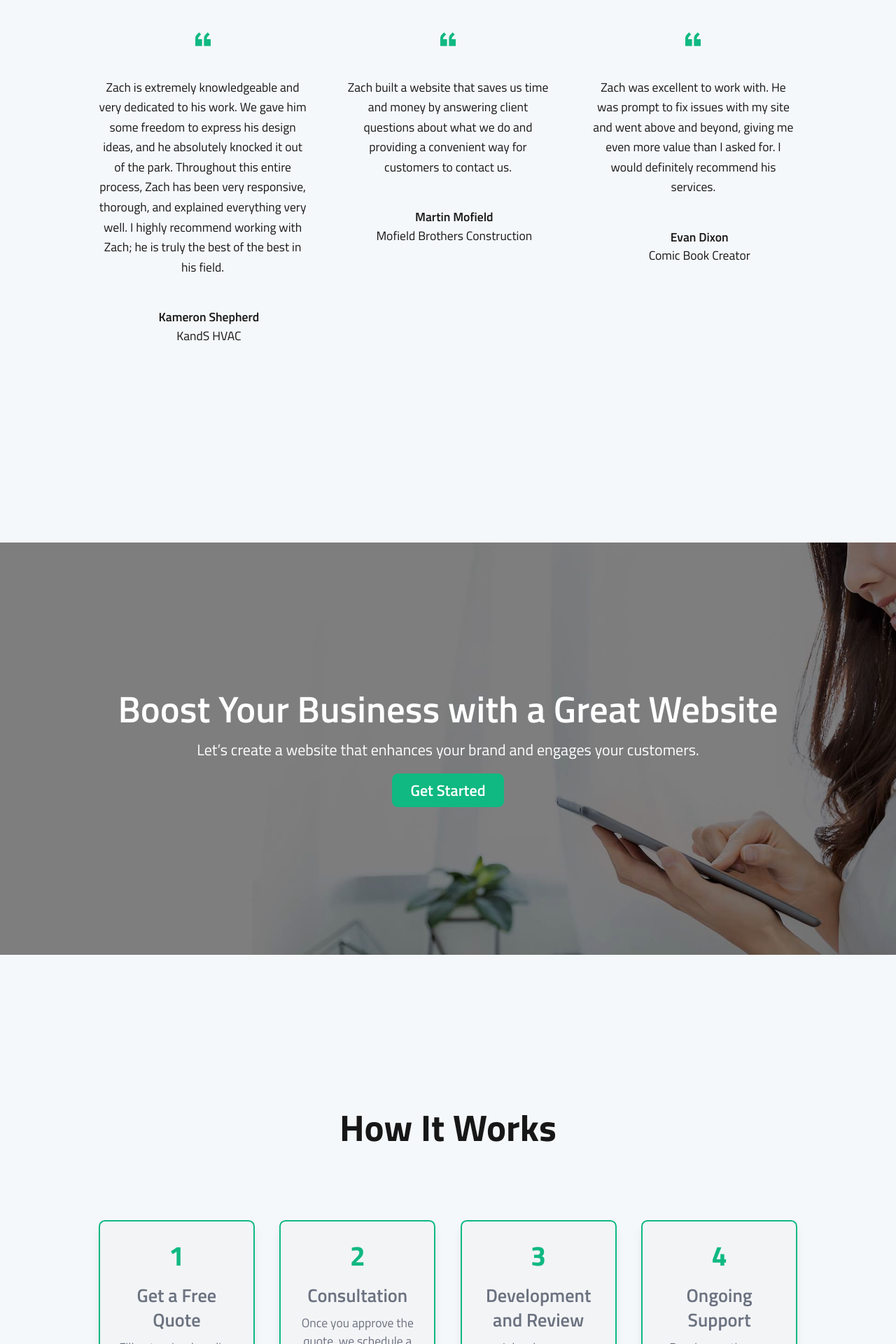
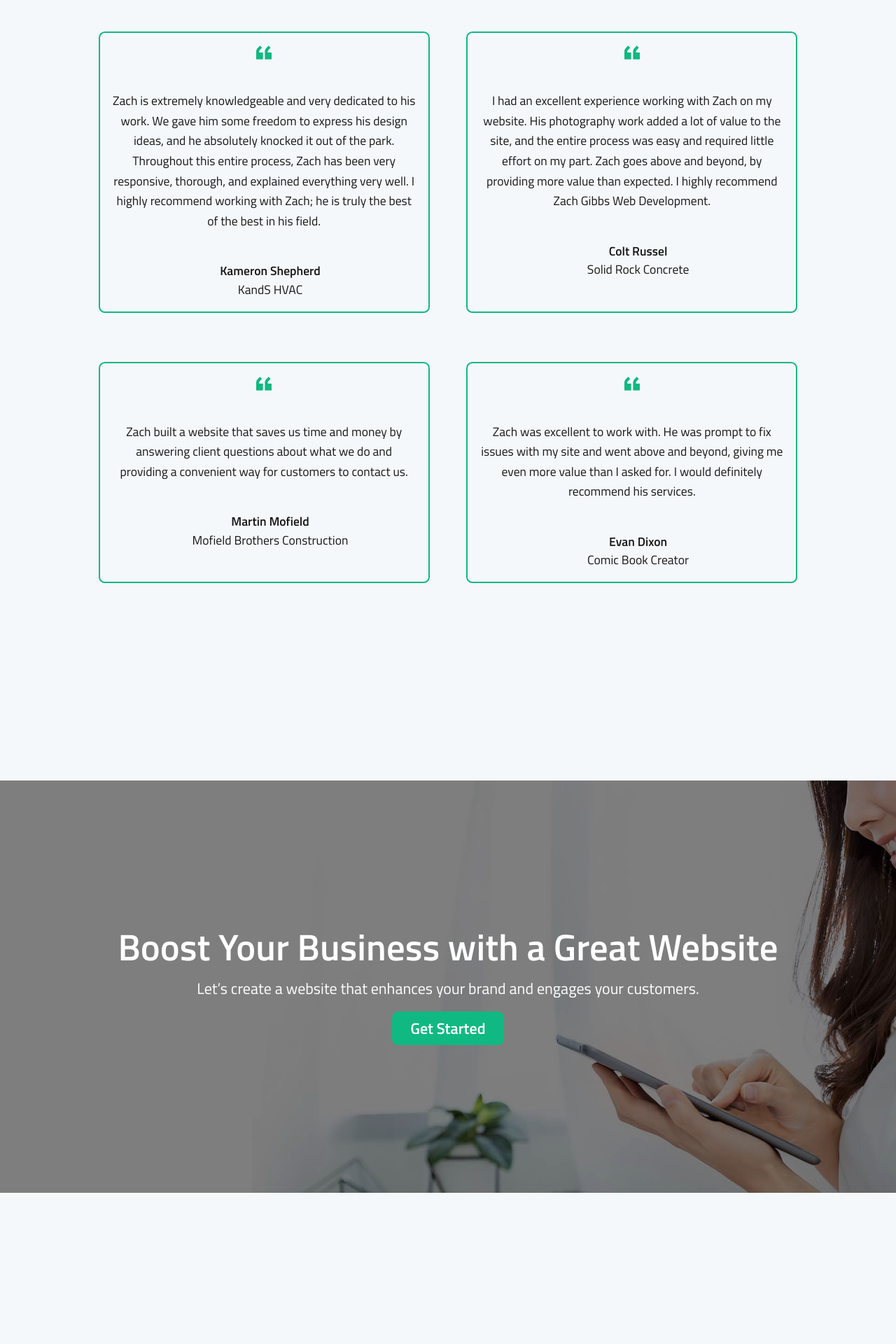
Before and after one commit to Zgibbs58/zach-web-dev-nextjs, a Next.js app: page / in a window 1280 px wide. Shown: the part 4240-6160 px from the top of the page at 70% size. Built offline with nearby package versions, Linux system fonts and the light colour scheme.

Commit message:
updated new testimonials and fixed hardcoded text value for steps.

```diff
--- a/src/app/about/page.tsx
+++ b/src/app/about/page.tsx
@@ -82,6 +82,12 @@ export default function about() {
                 "Zach is extremely knowledgeable and very dedicated to his work. We gave him some freedom to express his design ideas, and he absolutely knocked it out of the park. Throughout this entire process, Zach has been very responsive, thorough, and explained everything very well. I highly recommend working with Zach; he is truly the best of the best in his field.",
             },
             {
+              name: "Colt Russel",
+              quote:
+                "I had an excellent experience working with Zach on my website. His photography work added a lot of value to the site, and the entire process was easy and required little effort on my part. Zach goes above and beyond, by providing more value than expected. I highly recommend Zach Gibbs Web Development.",
+              title: "Solid Rock Concrete",
+            },
+            {
               name: "Martin Mofield",
               title: "Mofield Brothers Construction",
               quote:
--- a/src/app/components/StepsSection.tsx
+++ b/src/app/components/StepsSection.tsx
@@ -3,12 +3,17 @@ import StepCard from "./StepCard";
 
 const StepsSection = () => {
   return (
-    <div className="relative flex flex-col justify-center items-center text-center gap-24 px-8 lg:px-32 mt-32 py-20 lg:max-h-screen overflow-hidden">
+    <div className="relative mt-32 flex flex-col items-center justify-center gap-24 overflow-hidden px-8 py-20 text-center lg:max-h-screen lg:px-32">
       {/* <div className="absolute inset-0 bg-cover bg-right-left" style={{ backgroundImage: "url('/images/stepsSection.jpg')" }}></div>
       <div className="absolute inset-0 bg-black opacity-20"></div> */}
-      <h2 className="relative text-3xl lg:text-5xl font-bold">How It Works</h2>
-      <div className="relative grid grid-cols-1 md:grid-cols-2 xl:grid-cols-4 gap-8 text-[#6b7280]">
-        <StepCard delayVal={0} stepNum={1} title="Get a Free Quote" text="Fill out a simple online form to receive a free quote for your project." />
+      <h2 className="relative text-3xl font-bold lg:text-5xl">How It Works</h2>
+      <div className="relative grid grid-cols-1 gap-8 text-lightText md:grid-cols-2 xl:grid-cols-4">
+        <StepCard
+          delayVal={0}
+          stepNum={1}
+          title="Get a Free Quote"
+          text="Fill out a simple online form to receive a free quote for your project."
+        />
         <StepCard
           delayVal={0.05}
           stepNum={2}
@@ -21,7 +26,12 @@ const StepsSection = () => {
           title="Development and Review"
           text="I develop your website, and you review the final product before it goes live."
         />
-        <StepCard delayVal={0.15} stepNum={4} title="Ongoing Support" text="Receive continuous support and maintenance for your site." />
+        <StepCard
+          delayVal={0.15}
+          stepNum={4}
+          title="Ongoing Support"
+          text="Receive continuous support and maintenance for your site."
+        />
       </div>
       <div className="relative">
         <Button variant="primary" link="contact">
--- a/src/app/components/TestimonialSection.tsx
+++ b/src/app/components/TestimonialSection.tsx
@@ -2,13 +2,13 @@ import QuoteSvg from "../assets/QuoteSvg";
 
 const Testimonial = ({ testimonial }: { testimonial: Testimonial }) => (
   <>
-    <div className="flex flex-col gap-10 xl:w-1/2 w-full text-center items-center">
+    <div className="flex h-full w-auto flex-col items-center gap-10 rounded-lg border-2 border-emerald-500 p-4 text-center">
       <QuoteSvg />
-      <p className="leading-relaxed inline-block">
+      <p className="inline-block leading-relaxed">
         {testimonial.quote}
         {/* <svg className="inline-block align-top ml-1" xmlns="http://www.w3.org/2000/svg" width="10" height="10" viewBox="0 0 16 16" fill="#10b981"><path d="M14.4184 12.699L12.1173 15.0002L9.99599 12.8788L12.2629 10.6119C12.6579 10.2169 13 9.5652 13 8.99613V7.99611L9 7.99609L9 0.996095L16 0.996095V8.99613C16 10.4766 15.3944 11.7231 14.4184 12.699Z"/><path d="M5.41845 12.699L3.11731 15.0002L0.99599 12.8788L3.26295 10.6119C3.65789 10.2169 4 9.5652 4 8.99612V7.99611L0 7.99609L6.11959e-07 0.996094L7 0.996094L7 8.99613C7 10.4766 6.39441 11.7231 5.41845 12.699Z"/></svg> */}
       </p>
-      <div className="flex flex-col ml-4 justify-between">
+      <div className="ml-4 flex flex-col justify-between">
         <p className="font-semibold">{testimonial.name}</p>
         <p className="">{testimonial.title}</p>
       </div>
@@ -27,9 +27,11 @@ interface TestimonialsProps {
 }
 
 const TestimonialSection = ({ testimonials }: TestimonialsProps) => (
-  <section className="my-48 lg:my-64 px-8 lg:px-32">
-    <p className="text-3xl lg:text-5xl font-bold mb-12 md:mb-24 text-center">Success In Their Words</p>
-    <div className="flex flex-wrap justify-center xl:flex-nowrap gap-y-16 gap-x-12 2xl:gap-x-16">
+  <section className="my-48 px-8 lg:my-64 lg:px-32">
+    <p className="mb-12 text-center text-3xl font-bold md:mb-24 lg:text-5xl">
+      Success In Their Words
+    </p>
+    <div className="grid items-start justify-center gap-x-12 gap-y-16 text-center md:grid-cols-2 2xl:gap-x-16">
       {testimonials.map((testimonial: Testimonial, index: number) => (
         <Testimonial key={index} testimonial={testimonial} />
       ))}
--- a/src/app/page.tsx
+++ b/src/app/page.tsx
@@ -33,6 +33,12 @@ export default function Home() {
                 "Zach is extremely knowledgeable and very dedicated to his work. We gave him some freedom to express his design ideas, and he absolutely knocked it out of the park. Throughout this entire process, Zach has been very responsive, thorough, and explained everything very well. I highly recommend working with Zach; he is truly the best of the best in his field.",
             },
             {
+              name: "Colt Russel",
+              quote:
+                "I had an excellent experience working with Zach on my website. His photography work added a lot of value to the site, and the entire process was easy and required little effort on my part. Zach goes above and beyond, by providing more value than expected. I highly recommend Zach Gibbs Web Development.",
+              title: "Solid Rock Concrete",
+            },
+            {
               name: "Martin Mofield",
               title: "Mofield Brothers Construction",
               quote:
@@ -44,18 +50,17 @@ export default function Home() {
                 "Zach was excellent to work with. He was prompt to fix issues with my site and went above and beyond, giving me even more value than I asked for. I would definitely recommend his services.",
               title: "Comic Book Creator",
             },
-            // {
-            //   name: "Colt Russel",
-            //   quote:
-            //     "I had an excellent experience working with Zach on my website. His photography work added a lot of value to the site, and the entire process was easy and required little effort on my part. Zach goes above and beyond, providing more value than expected. I highly recommend Zach Gibbs Web Development.",
-            //   title: "Solid Rock Concrete",
-            // },
           ]}
         />
         <CtaSection />
         <StepsSection />
         <ExplanatorySection />
-        <FeaturedProject name={projectData[0].name} description={projectData[0].description} image={projectData[0].image} key={1} />
+        <FeaturedProject
+          name={projectData[0].name}
+          description={projectData[0].description}
+          image={projectData[0].image}
+          key={1}
+        />
         <LeadGenerator />
       </section>
     </main>
```
